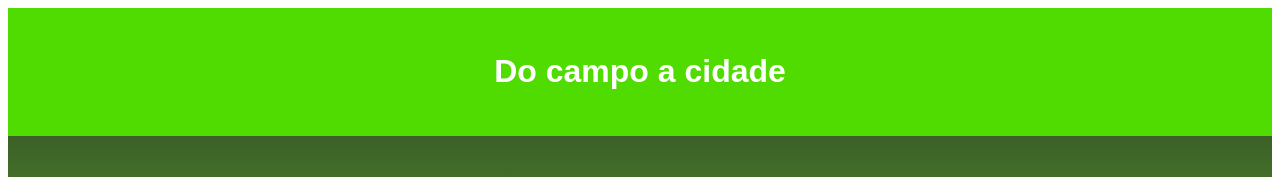
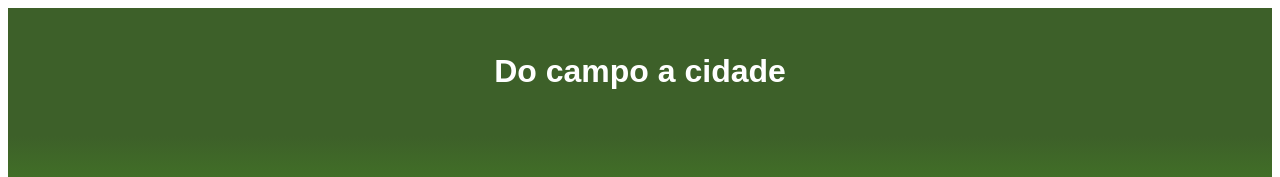
Before and after one commit to kohlerana/do-campo-para-a-cidade, a plain HTML site: page index.html in a window 1280 px wide. Shown: the top 177 px of the page. Drawn offline with Linux system fonts and the light colour scheme.

Commit message:
Update style.css

```diff
--- a/style.css
+++ b/style.css
@@ -7,7 +7,7 @@ body {
     font-family: 'Poppins', sans-serif;
 }
 .cabecalho {
-    background-color: #50DC00;
+    background-color: #3D6029;
     color: white;
     display: flex;
     justify-content: space-around;
```
